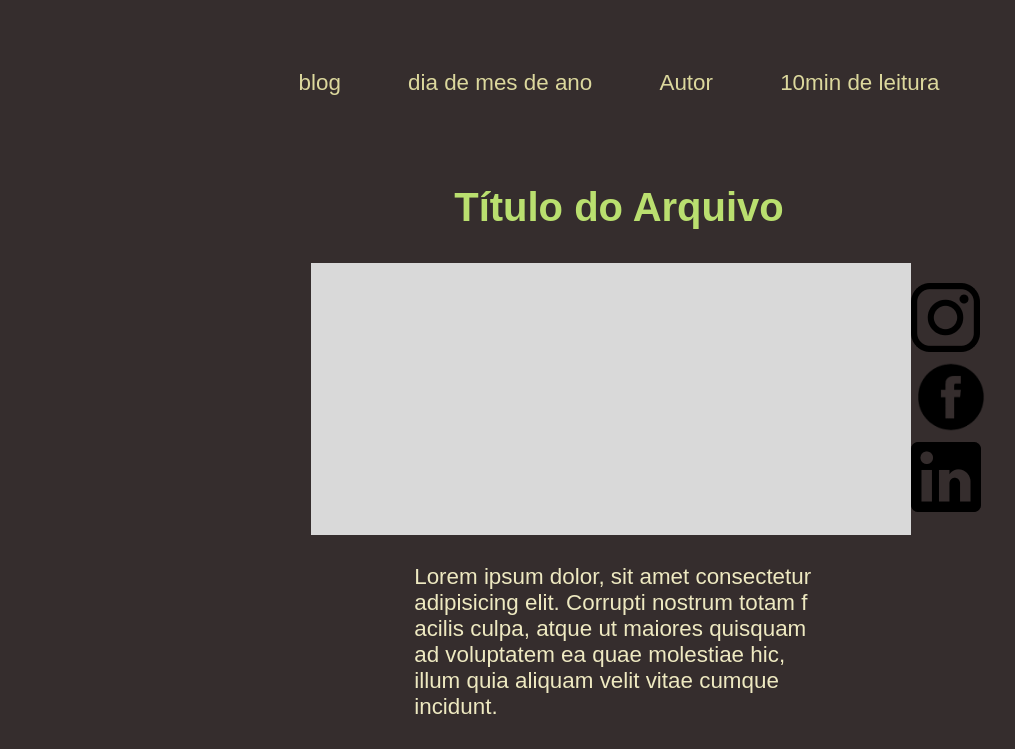
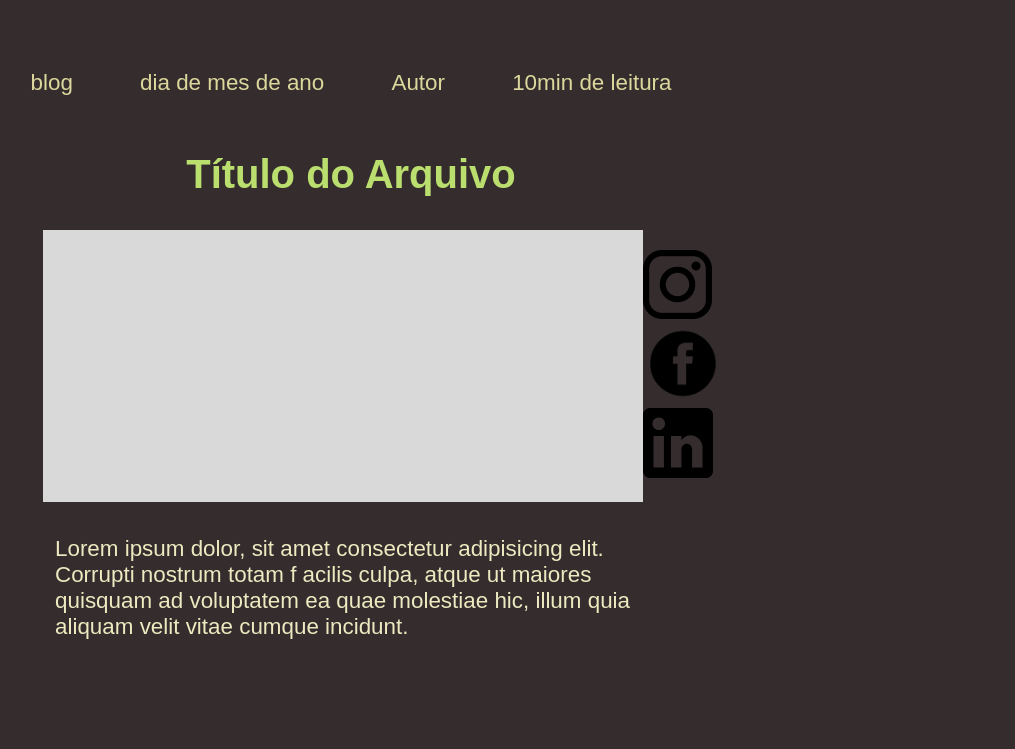
Before and after one commit to luizbfernando/echotech, a plain HTML site: page index.html in a window 1280 px wide. Shown: the part 365-1114 px from the top of the page, without its empty margins (21-1036 px from the left). After the commit the page ends 1005 px from the top, so only its background shows below. Drawn offline with nearby package versions, Linux system fonts and the light colour scheme.

Commit message:
MAIS E MAIS PROBLEMAS

```diff
--- a/assets/css/main.css
+++ b/assets/css/main.css
@@ -77,9 +77,12 @@ padding-top: 0;
     width: 5em;
 }
 
+.content {
+    width: 37em;
+}
 
+.content > p {
+    width: fit-content;
+    margin-top: 1.5em;
 
-.content {
-    width: 32%;
-    margin: 1.8em;
 }
--- a/assets/css/reset.css
+++ b/assets/css/reset.css
@@ -40,6 +40,7 @@ h1 {
     color: var(--yellow-green);
     font-family: Arial, Helvetica, sans-serif;
     font-size: 2.5em;
+    margin-top: 0;
 }
 
 main {
@@ -51,8 +52,6 @@ article {
     flex-direction: column;
     align-items: center;
     justify-content: center;
-    width: auto;
-    height: auto;
 
 
 }
```
